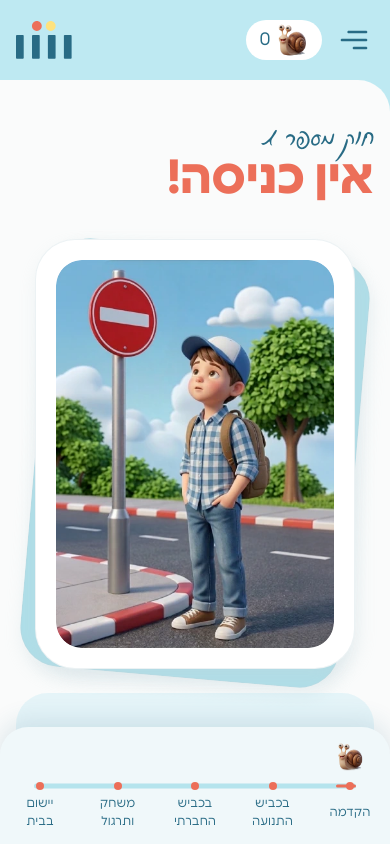
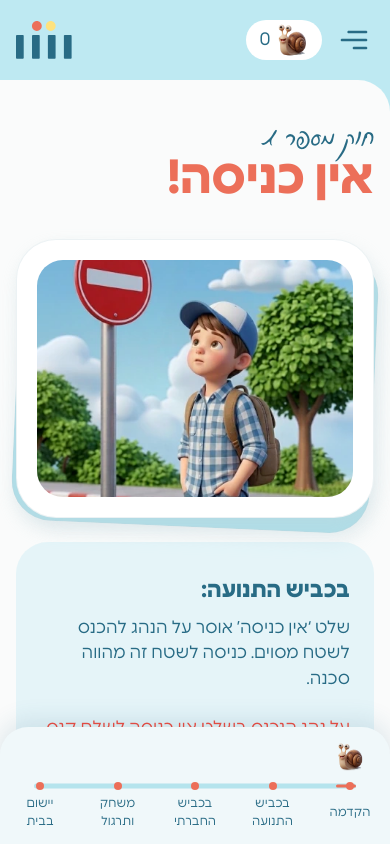
Before and after one commit to feigywilbush-hash/kotev-hachok, a React (Vite) app: page / in a window 390 px wide. Shown: the top 844 px of the page. Built offline with nearby package versions, Linux system fonts and the light colour scheme.

Commit message:
Phones: intro photo in a landscape frame, full width, gentler plate tilt (#130)
Claude-Session: https://claude.ai/code/session_01TideVKYEiqBNtqKPLau4AR

Co-authored-by: Claude <noreply@anthropic.com>

```diff
--- a/src/components/kotev/steps/IntroStep.tsx
+++ b/src/components/kotev/steps/IntroStep.tsx
@@ -91,7 +91,8 @@ export function IntroStep({
 
       <TiltedPhoto
         image={image}
-        className="order-2 mx-auto w-full max-w-[320px] md:max-w-[380px] lg:order-none lg:mx-0 lg:w-[calc(var(--u)*25.625)] lg:max-w-none lg:shrink-0"
+        wideOnPhone
+        className="order-2 mx-auto w-full md:max-w-[380px] lg:order-none lg:mx-0 lg:w-[calc(var(--u)*25.625)] lg:max-w-none lg:shrink-0"
       />
     </div>
   );
--- a/src/components/kotev/steps/StepParts.tsx
+++ b/src/components/kotev/steps/StepParts.tsx
@@ -83,13 +83,15 @@ export function ReplayButton({ onClick, className }: { onClick: () => void; clas
 }
 
 /** A photo in a white card with a tilted blue plate behind it. Width and placement come from className. */
-export function TiltedPhoto({ image, className }: { image: { src: string; alt: string }; className?: string }) {
+/** `wideOnPhone`: below md the photo is cropped to a landscape frame (and the plate tilts less) so it sits flatter in the page. */
+export function TiltedPhoto({ image, wideOnPhone = false, className }: { image: { src: string; alt: string }; wideOnPhone?: boolean; className?: string }) {
   return (
     <figure className={cn("group relative motion-safe:animate-fade-in-scale motion-safe:[animation-delay:80ms]", className)}>
       <div
         aria-hidden="true"
         className={cn(
-          "absolute inset-0 translate-y-[9px] rotate-[4.96deg] rounded-[40px] bg-plate transition-transform duration-500 ease-out motion-safe:group-hover:rotate-[7deg] lg:translate-x-[calc(var(--u)*0.039)] lg:translate-y-[calc(var(--u)*0.729)] lg:rounded-[calc(var(--u)*3.125)]",
+          "absolute inset-0 translate-y-[9px] rounded-[40px] bg-plate transition-transform duration-500 ease-out motion-safe:group-hover:rotate-[7deg] lg:translate-x-[calc(var(--u)*0.039)] lg:translate-y-[calc(var(--u)*0.729)] lg:rounded-[calc(var(--u)*3.125)]",
+          wideOnPhone ? "rotate-[2.5deg] md:rotate-[4.96deg]" : "rotate-[4.96deg]",
           softCard,
           softShadow,
         )}
@@ -101,7 +103,14 @@ export function TiltedPhoto({ image, className }: { image: { src: string; alt: s
           softShadow,
         )}
       >
-        <img src={image.src} alt={image.alt} className="aspect-[432/603] w-full rounded-[26px] object-cover lg:rounded-[calc(var(--u)*2.083)]" />
+        <img
+          src={image.src}
+          alt={image.alt}
+          className={cn(
+            "w-full rounded-[26px] object-cover lg:rounded-[calc(var(--u)*2.083)]",
+            wideOnPhone ? "aspect-[4/3] object-[50%_22%] md:aspect-[432/603] md:object-center" : "aspect-[432/603]",
+          )}
+        />
       </div>
     </figure>
   );
```
